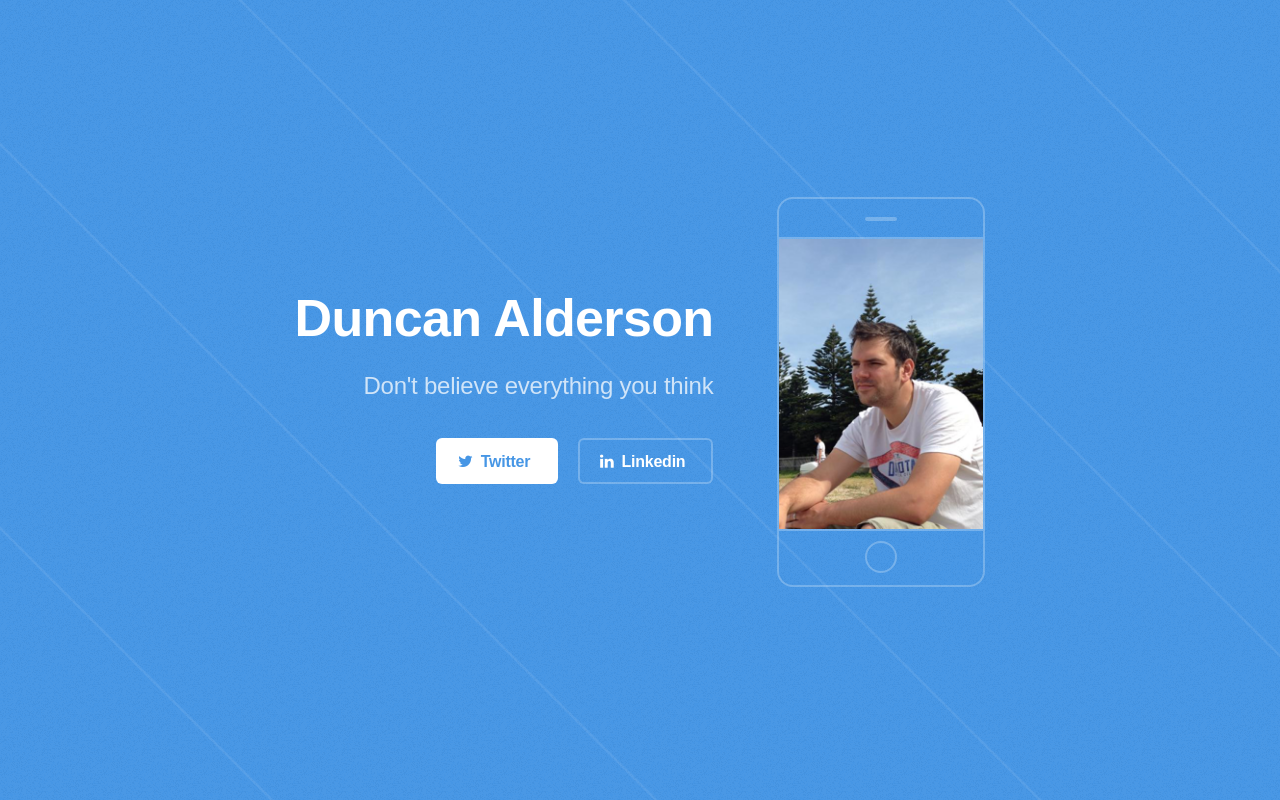
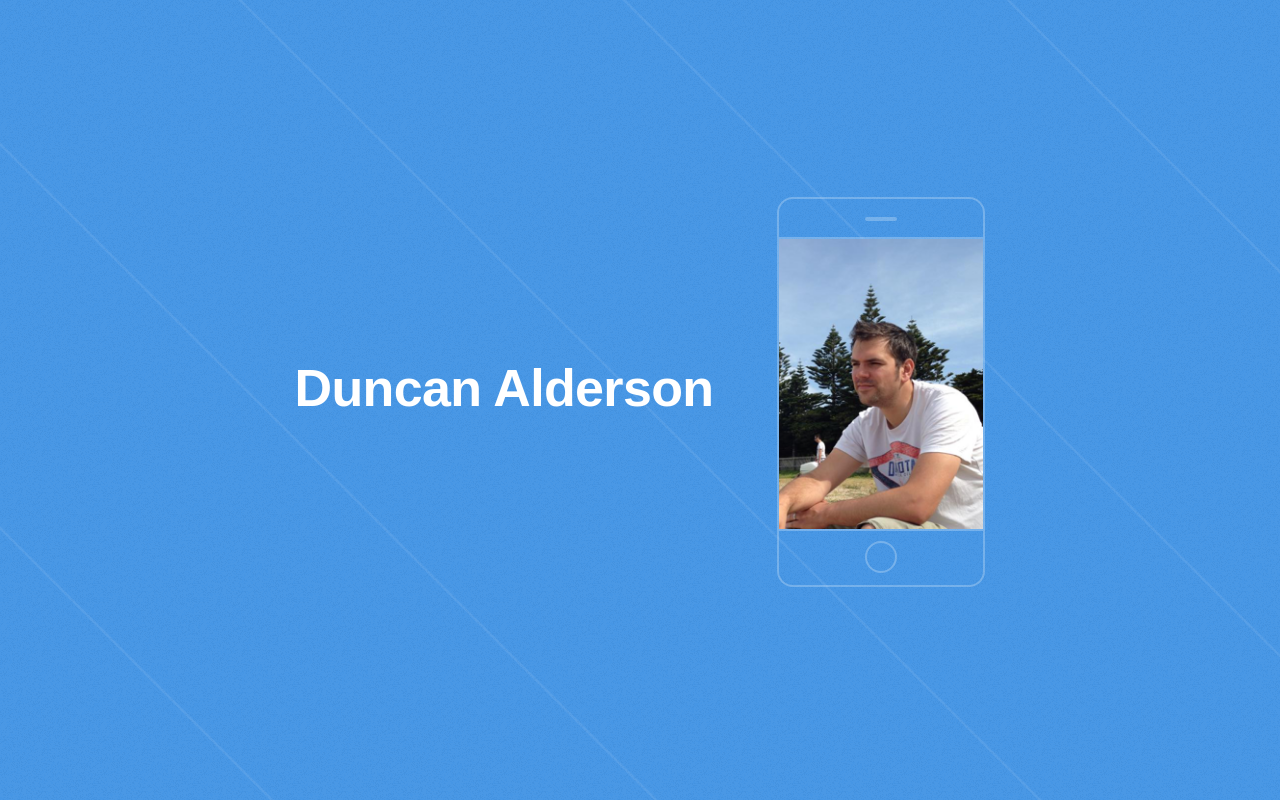
Before and after one commit to webantix/webantix.github.io, a plain HTML site: page index.html in a window 1280 px wide. Drawn offline with Linux system fonts and the light colour scheme.

Commit message:
Revert "Revert "s""
This reverts commit 66e3d514732d08e17a448bd564845b00ae3fd749.

```diff
--- a/index.html
+++ b/index.html
@@ -20,11 +20,7 @@
 			<header id="header">
 				<div class="content">
 					<h1><a href="#">Duncan Alderson</a></h1>
-					<p>Don't believe everything you think</p>
-					<ul class="actions">
-						<li><a href="https://www.twitter.com/Duncan_Alderson" class="button special icon fa-twitter">Twitter</a></li>
-						<li><a href="https://au.linkedin.com/in/duncanalderson" class="button icon fa-linkedin">Linkedin</a></li>
-					</ul>
+
 				</div>
 				<div class="image phone"><div class="inner"><img src="images/me.png" alt="" /></div></div>
 			</header>
```
